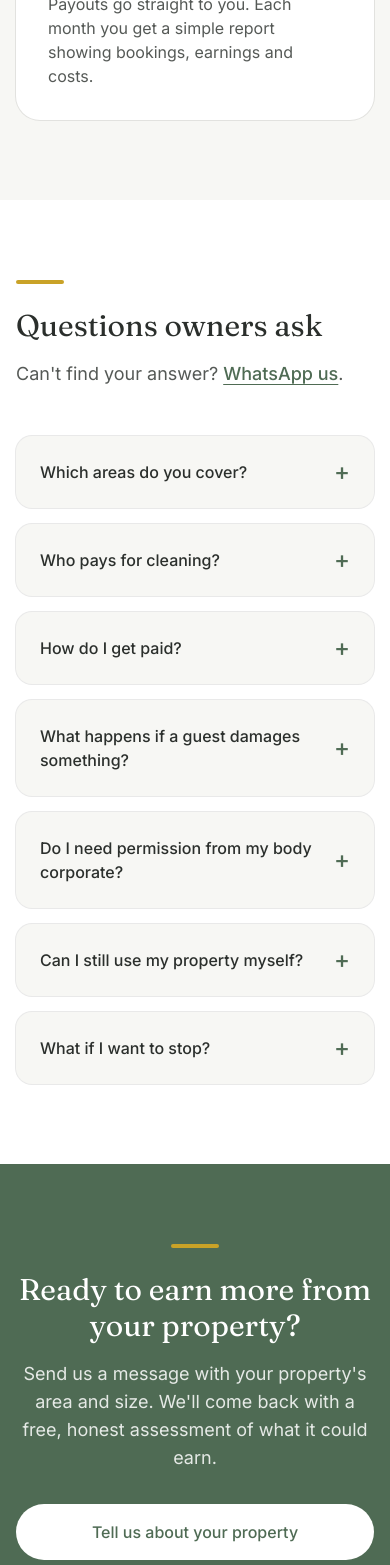
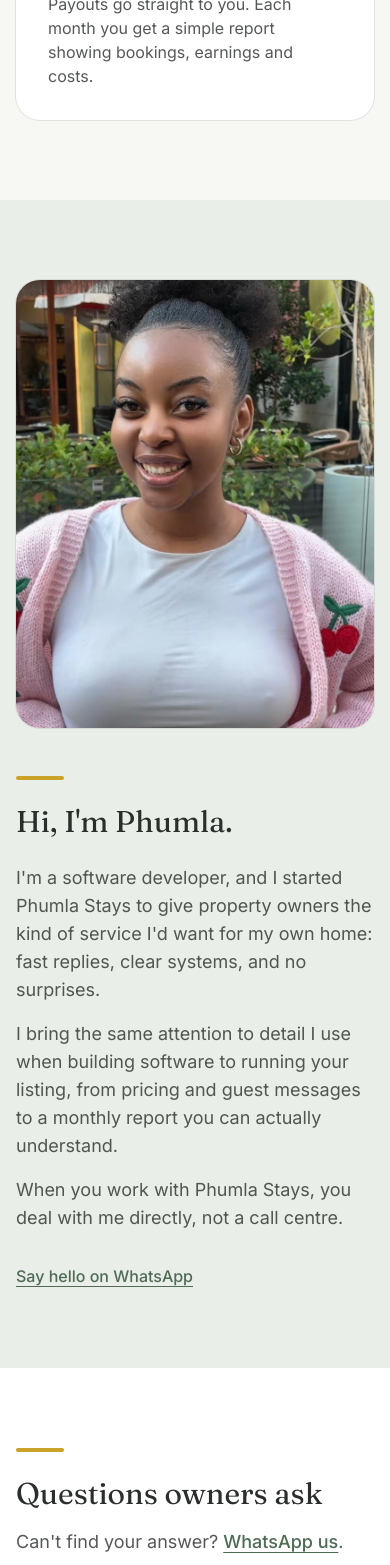
Before and after one commit to phumlamlotshwa/phumla-stays, a Next.js app: page / in a window 390 px wide. Shown: the part 4868-6433 px from the top of the page. Built offline with nearby package versions, Linux system fonts and the light colour scheme.

Commit message:
Add Meet Phumla section

```diff
--- a/src/app/page.tsx
+++ b/src/app/page.tsx
@@ -3,6 +3,7 @@
 import Services from "@/components/Services";
 import EarningsCalculator from "@/components/EarningsCalculator";
 import HowItWorks from "@/components/HowItWorks";
+import MeetPhumla from "@/components/MeetPhumla";
 import FAQ from "@/components/FAQ";
 import Contact from "@/components/Contact";
 import Footer from "@/components/Footer";
@@ -16,6 +17,7 @@
         <Services />
         <EarningsCalculator />
         <HowItWorks />
+        <MeetPhumla />
         <FAQ />
         <Contact />
       </main>
--- /dev/null
+++ b/src/components/MeetPhumla.tsx
@@ -0,0 +1,49 @@
+import Image from "next/image";
+import { whatsappLink } from "@/lib/site";
+
+export default function MeetPhumla() {
+  return (
+    <section id="about" className="scroll-mt-20 bg-sage/10 py-20 md:py-28">
+      <div className="mx-auto grid max-w-6xl items-center gap-12 px-4 md:grid-cols-[2fr_3fr]">
+        <div className="relative mx-auto aspect-[4/5] w-full max-w-sm overflow-hidden rounded-3xl ring-1 ring-charcoal/10">
+          <Image
+            src="/phumla.jpeg"
+            alt="Phumla, founder of Phumla Stays"
+            fill
+            sizes="384px"
+            className="object-cover"
+          />
+        </div>
+
+        <div>
+          <div className="mb-6 h-1 w-12 rounded-full bg-gold" />
+          <h2 className="font-serif text-3xl md:text-5xl">Hi, I&apos;m Phumla.</h2>
+          <div className="mt-6 space-y-4 text-lg text-charcoal/80">
+            <p>
+              I&apos;m a software developer, and I started
+              Phumla Stays to give property owners the kind of service I&apos;d
+              want for my own home: fast replies, clear systems, and no surprises.
+            </p>
+            <p>
+              I bring the same attention to detail I use when building software
+              to running your listing, from pricing and guest messages to a
+              monthly report you can actually understand.
+            </p>
+            <p>
+              When you work with Phumla Stays, you deal with me directly, not a
+              call centre.
+            </p>
+          </div>
+          <a
+            href={whatsappLink}
+            target="_blank"
+            rel="noopener noreferrer"
+            className="mt-8 inline-block font-medium text-sage-dark underline underline-offset-4 hover:text-charcoal"
+          >
+            Say hello on WhatsApp
+          </a>
+        </div>
+      </div>
+    </section>
+  );
+}
--- a/src/lib/site.ts
+++ b/src/lib/site.ts
@@ -12,6 +12,7 @@
 export const navLinks = [
   { href: "/#services", label: "Services" },
   { href: "/#how-it-works", label: "How it works" },
+   { href: "/#about", label: "About" },
   { href: "/#faq", label: "FAQ" },
   {href: "/#contact", label: "Contact"},
 ];
```
Also changed, not shown: public/phumla.jpeg (added).
